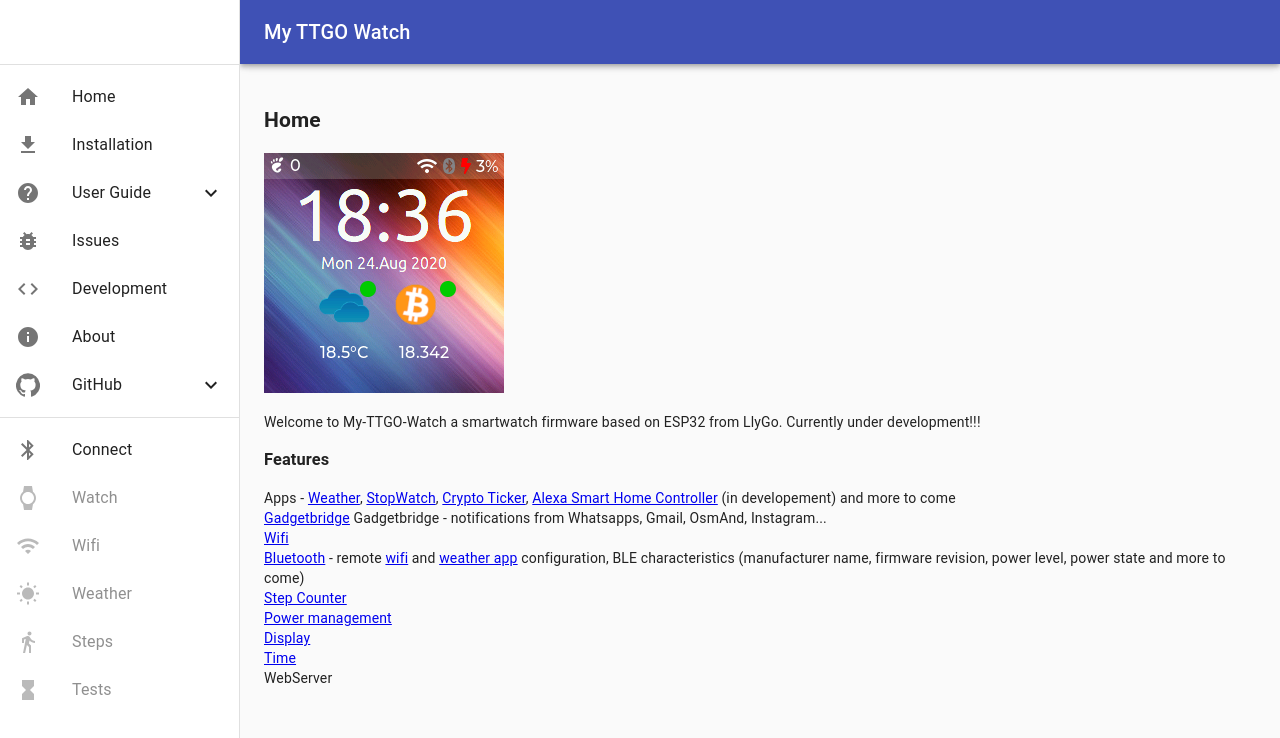
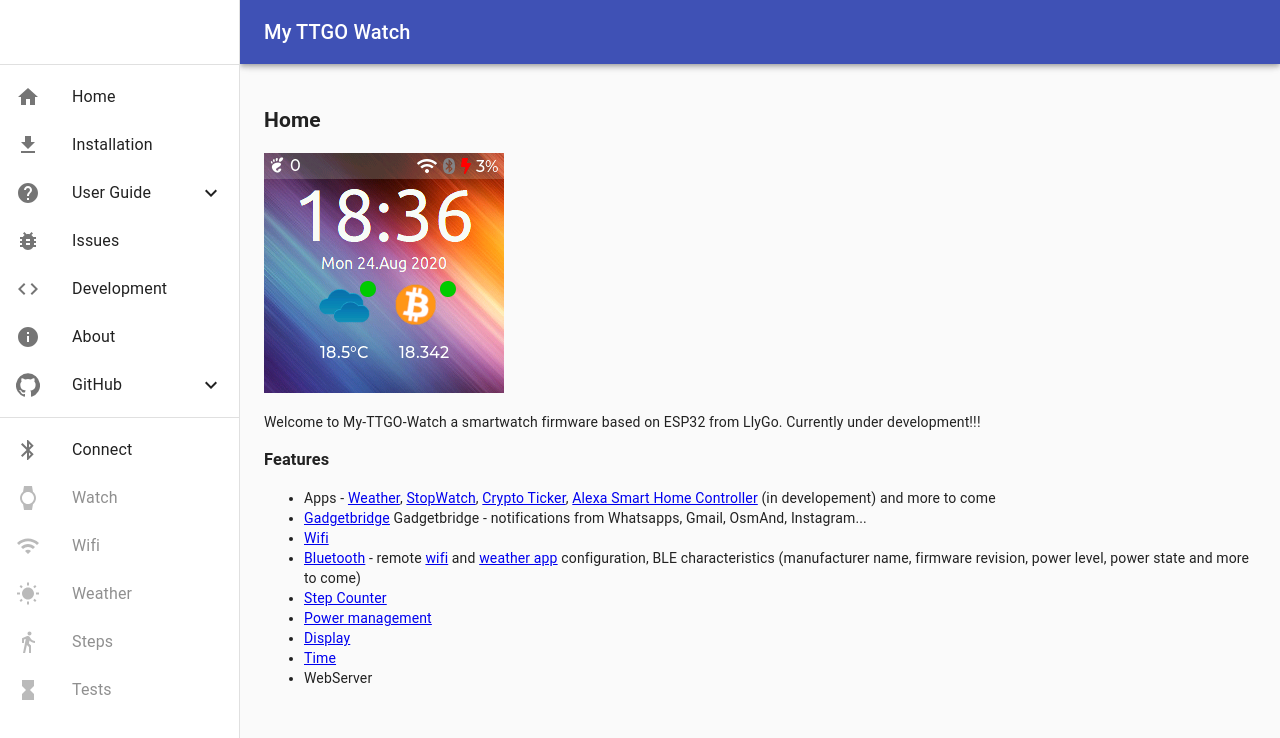
Before and after one commit to chrismcna/My-TTGO-Watch-Site, a React (Create React App) app in the folder ClientApp/: page / in a window 1280 px wide. Shown: the top 738 px of the page. Built offline with nearby package versions, Linux system fonts and the light colour scheme.

Commit message:
improvements

```diff
--- a/ClientApp/src/components/nav-menu.js
+++ b/ClientApp/src/components/nav-menu.js
@@ -16,6 +16,13 @@
 import HomeIcon from '@material-ui/icons/Home';
 import GetAppIcon from '@material-ui/icons/GetApp';
 import HelpIcon from '@material-ui/icons/Help';
+import NavigationIcon from '@material-ui/icons/Navigation';
+import SettingsIcon from '@material-ui/icons/Settings';
+import Brightness6Icon from '@material-ui/icons/Brightness6';
+import AccessTimeIcon from '@material-ui/icons/AccessTime';
+import SystemUpdateIcon from '@material-ui/icons/SystemUpdate';
+import AppsIcon from '@material-ui/icons/Apps';
+import TimerIcon from '@material-ui/icons/Timer';
 import BugReportIcon from '@material-ui/icons/BugReport';
 import CodeIcon from '@material-ui/icons/Code';
 import InfoIcon from '@material-ui/icons/Info';
@@ -66,7 +73,7 @@
 					<List component="div" disablePadding>
 
 						<ListItem button component={Link} to="/user-guide/navigation" className={classes.nested}>
-							<ListItemIcon><InfoIcon /></ListItemIcon>
+							<ListItemIcon><NavigationIcon /></ListItemIcon>
 							<ListItemText primary={"Navigation"} />
 						</ListItem>
 
@@ -77,14 +84,14 @@
 
 
 
-						<SubMenu icon={<HelpIcon />} label={"Settings"} className={classes.nested}>
+						<SubMenu icon={<SettingsIcon />} label={"Settings"} className={classes.nested}>
 							<List component="div" disablePadding>
 								<ListItem button component={Link} to="/user-guide/settings/battery" className={classes.nested}>
 									<ListItemIcon><WbSunnyIcon /></ListItemIcon>
 									<ListItemText primary={"Battery"} />
 								</ListItem>
 								<ListItem button component={Link} to="/user-guide/settings/display" className={classes.nested}>
-									<ListItemIcon><InfoIcon /></ListItemIcon>
+									<ListItemIcon><Brightness6Icon /></ListItemIcon>
 									<ListItemText primary={"Display"} />
 								</ListItem>
 								<ListItem button component={Link} to="/user-guide/settings/movement" className={classes.nested}>
@@ -100,24 +107,24 @@
 									<ListItemText primary={"Bluetooth"} />
 								</ListItem>
 								<ListItem button component={Link} to="/user-guide/settings/time" className={classes.nested}>
-									<ListItemIcon><BluetoothIcon /></ListItemIcon>
+									<ListItemIcon><AccessTimeIcon /></ListItemIcon>
 									<ListItemText primary={"Time"} />
 								</ListItem>
 								<ListItem button component={Link} to="/user-guide/settings/update" className={classes.nested}>
-									<ListItemIcon><InfoIcon /></ListItemIcon>
+									<ListItemIcon><SystemUpdateIcon /></ListItemIcon>
 									<ListItemText primary={"Update"} />
 								</ListItem>
 							</List>
 						</SubMenu>
 
-						<SubMenu icon={<InfoIcon />} label={"Apps"} className={classes.nested}>
+						<SubMenu icon={<AppsIcon />} label={"Apps"} className={classes.nested}>
 							<List component="div" disablePadding>
 								<ListItem button component={Link} to="/user-guide/apps/weather" className={classes.nested}>
 									<ListItemIcon><WbSunnyIcon /></ListItemIcon>
 									<ListItemText primary={"Weather"} />
 								</ListItem>
 								<ListItem button component={Link} to="/user-guide/apps/stop-watch" className={classes.nested}>
-									<ListItemIcon><InfoIcon /></ListItemIcon>
+									<ListItemIcon><TimerIcon /></ListItemIcon>
 									<ListItemText primary={"Stop Watch"} />
 								</ListItem>
 								<ListItem button component={Link} to="/user-guide/apps/crypto-ticker" className={classes.nested}>
--- a/ClientApp/src/pages/home.js
+++ b/ClientApp/src/pages/home.js
@@ -17,24 +17,40 @@
 
             <h3>Features</h3>
 
-            Apps - <Link to="/user-guide/apps/weather">Weather</Link>, <Link to="/user-guide/apps/stop-watch">StopWatch</Link>, <Link to="/user-guide/apps/crypto-ticker">Crypto Ticker</Link>, <Link to="/user-guide/apps/alexa-smart-home-controller">Alexa Smart Home Controller</Link> (in developement) and more to come <br/>
-
-            <Link to="/user-guide/gadget-bridge">Gadgetbridge</Link> Gadgetbridge - notifications from Whatsapps, Gmail, OsmAnd, Instagram... <br/>
-
-            <Link to="/user-guide/settings/wifi">Wifi</Link> <br/>
-
-            <Link to="/user-guide/settings/bluetooth">Bluetooth</Link> - remote <Link to="/device/bluetooth">wifi</Link> and <Link to="/device/apps/weather">weather app</Link> configuration, BLE characteristics (manufacturer name, firmware revision, power level, power state and more to come)  <br/>
-
-            <Link to="/user-guide/settings/steps">Step Counter</Link> <br/>
-
-            <Link to="/user-guide/settings/power">Power management</Link> <br/>
-
-            <Link to="/user-guide/settings/display">Display</Link> <br/>
-
-            <Link to="/user-guide/settings/time">Time</Link> <br/>
+            <ul>
+                <li>
+                    Apps - <Link to="/user-guide/apps/weather">Weather</Link>, <Link to="/user-guide/apps/stop-watch">StopWatch</Link>, <Link to="/user-guide/apps/crypto-ticker">Crypto Ticker</Link>, <Link to="/user-guide/apps/alexa-smart-home-controller">Alexa Smart Home Controller</Link> (in developement) and more to come
+                </li>
+                <li>
+                    <Link to="/user-guide/gadget-bridge">Gadgetbridge</Link> Gadgetbridge - notifications from Whatsapps, Gmail, OsmAnd, Instagram...
+                </li>
+                <li>
+                    <Link to="/user-guide/settings/wifi">Wifi</Link>
+                </li>
+                <li>
+                    <Link to="/user-guide/settings/bluetooth">Bluetooth</Link> - remote <Link to="/device/bluetooth">wifi</Link> and <Link to="/device/apps/weather">weather app</Link> configuration, BLE characteristics (manufacturer name, firmware revision, power level, power state and more to come)
+                </li>
+                <li>
+                    <Link to="/user-guide/settings/steps">Step Counter</Link>
+                </li>
+                <li>
+                    <Link to="/user-guide/settings/power">Power management</Link>
+                </li>
+                <li>
+                    <Link to="/user-guide/settings/display">Display</Link>
+                </li>
+                <li>
+                    <Link to="/user-guide/settings/time">Time</Link>
+                </li>
+                <li>
+                    WebServer
+                </li>
+            </ul>
 
 
-            WebServer <br/>
+
+
+
 
 
 
--- a/ClientApp/src/pages/user-guide/status-bar.js
+++ b/ClientApp/src/pages/user-guide/status-bar.js
@@ -12,8 +12,8 @@
 
 
             <p>
-                There is a status bar that can be dragged down and gives quick access to turning wifi on or off.
-                If will is connected then you ip will be shown
+                There is a status bar that can be dragged down and gives quick access to turning wifi on or off by tipping the wifi logo.
+                If wifi is connected then you ip will be shown
             </p>
 
         </>
```
